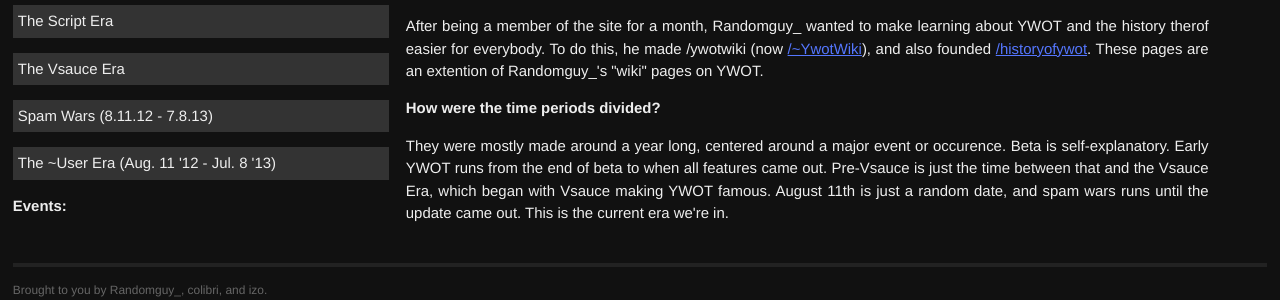
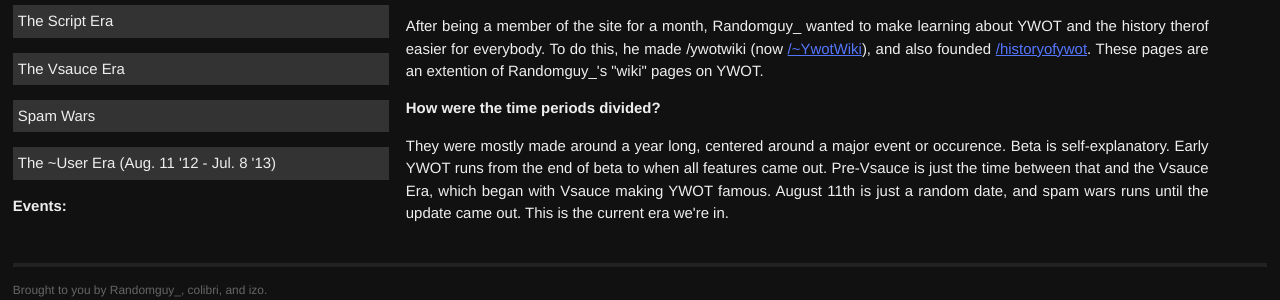
Before and after one commit to ywothistory/ywothistory.github.io, a Jekyll site: the page built from index.html, in a window 1280 px wide. Shown: the part 199-499 px from the top of the page. Built offline with Jekyll 4.4.1, drawn with Linux system fonts in a browser that asks for light colours; Markdown is read by kramdown in place of the engine named in the settings.

Commit message:
Update 2013-12-28-spamwars.markdown

```diff
--- a/_posts/2013-12-28-spamwars.markdown
+++ b/_posts/2013-12-28-spamwars.markdown
@@ -1,6 +1,6 @@
 ---
 layout: post
-title: Spam Wars (8.11.12 - 7.8.13)
+title: Spam Wars
 categories: timeline
 ---
 
```
